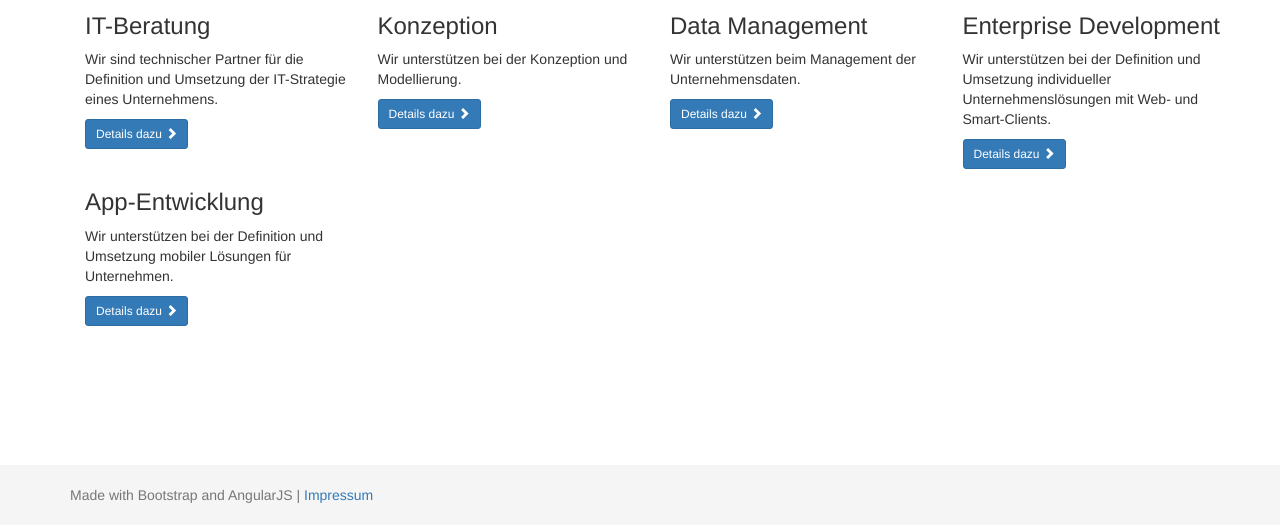
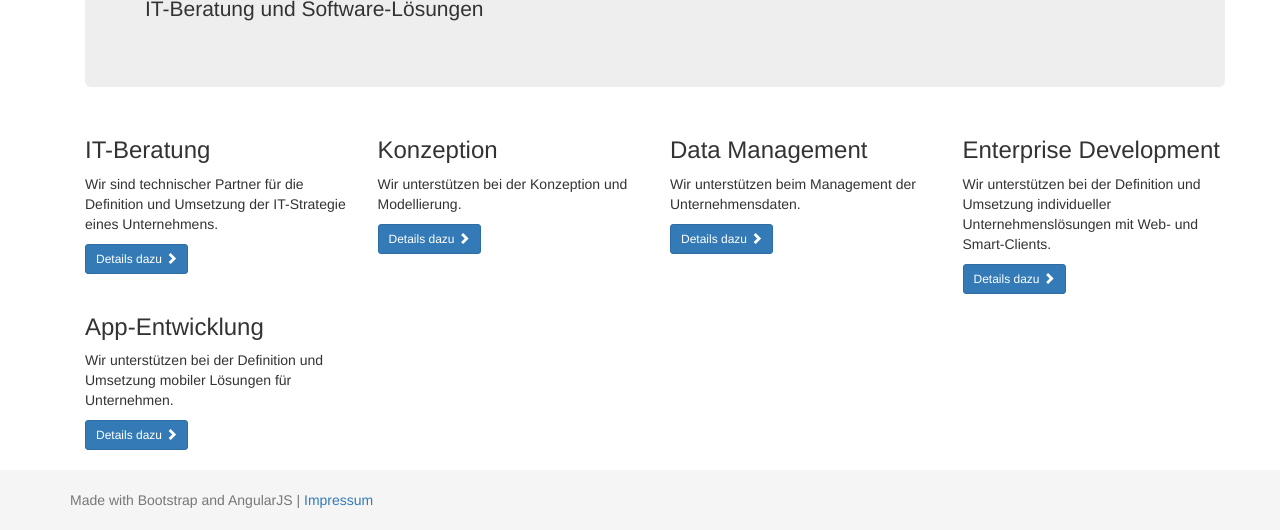
Before and after one commit to bjugel/web, a website: page index.html in a window 1280 px wide. Shown: the part 275-805 px from the top of the page. Drawn offline with nearby package versions, Linux system fonts and the light colour scheme; some packages are replaced by stand-ins of ours; files that its build step writes are made by us from their sources.

Commit message:
Fixed controller misconcept.

```diff
--- a/index.html
+++ b/index.html
@@ -1,5 +1,5 @@
 <!DOCTYPE html>
-<html ng-app="spqrApp" manifest="cache.manifest">
+<html ng-app="spqrApp" manifest="cache.manifest" ng-controller="MainCtrl">
   <head>
     <meta charset="utf-8"/>
     <meta http-equiv="X-UA-Compatible" content="IE=edge"/>
@@ -43,7 +43,7 @@
         </div>
       </div>
 
-      <div class="container" ng-view>
+      <div class="container" ng-view="ng-view">
       </div>
     </div> <!-- /.container -->
 
--- a/js/app.js
+++ b/js/app.js
@@ -19,65 +19,63 @@ spqrApp.config(['$routeProvider',
             }).
             when('/index', {
                 templateUrl: 'pages/index.html',
-                controller: 'MainCtrl',
+                controller: 'IdentityCtrl',
                 activeTab: 'index',
                 slug: 'IT-Beratung und Software-Lösungen',
 				res : ressources
-
             }).
             when('/consulting', {
                 templateUrl: 'pages/consulting.html',
-                controller: 'MainCtrl',
+                controller: 'IdentityCtrl',
                 activeTab: 'consulting',
                 slug: 'Wir sind technischer Partner für die Definition und Umsetzung der IT-Strategie eines Unternehmens',
 				res : ressources
             }).
             when('/design-modeling', {
                 templateUrl: 'pages/design-modeling.html',
-                controller: 'MainCtrl',
+                controller: 'IdentityCtrl',
                 activeTab: 'design',
                 slug: 'Fachliche, technische Konzeption und Modellierung',
 				res : ressources
-
             }).
             when('/data-management', {
                 templateUrl: 'pages/data-management.html',
-                controller: 'MainCtrl',
+                controller: 'IdentityCtrl',
                 activeTab: 'datamanagement',
                 slug: 'Data Management',
 				res : ressources
             }).
             when('/enterprise-development', {
                 templateUrl: 'pages/enterprise-development.html',
-                controller: 'MainCtrl',
+                controller: 'IdentityCtrl',
                 activeTab: 'enterprisedev',
                 slug: 'Enterprise Development',
 				res : ressources
             }).
             when('/continuous-integration', {
                 templateUrl: 'pages/continuous-integration.html',
-                controller: 'MainCtrl',
+                controller: 'IdentityCtrl',
                 activeTab: 'continuous',
                 slug: 'Continuous Integration',
 				res : ressources
             }).
             when('/mobile-solutions', {
                 templateUrl: 'pages/mobile-solutions.html',
-                controller: 'MainCtrl',
+                controller: 'IdentityCtrl',
                 activeTab: 'mobilesolutions',
                 slug: 'App-Entwicklung',
 				res : ressources
             }).
             when('/impressum', {
                 templateUrl: 'pages/' + (isSpqr ? '' : 'iboe-') + 'impressum.html',
-                controller: 'MainCtrl',
+                controller: 'IdentityCtrl',
                 activeTab: 'impressum',
                 slug: 'IT-Beratung und Software-Lösungen',
 				res : ressources
             }).
             when('/contact-us', {
                 templateUrl: 'pages/' + (isSpqr ? '' : 'iboe-') + 'contact-us.html',
-                controller: 'MainCtrl',
+                controller: 'IdentityCtrl',
                 activeTab: 'contact',
                 slug: 'IT-Beratung und Software-Lösungen',
 				res : ressources
--- a/js/controllers.js
+++ b/js/controllers.js
@@ -1,6 +1,9 @@
 'use strict';
 
 var spqrControllers = angular.module('spqrControllers', []);
+
+spqrControllers.controller('IdentityCtrl', ['$scope', function($scope) {
+}]);
 
 spqrControllers.controller('MainCtrl', ['$scope', '$route', function($scope, $route) {
     $scope.$route = $route;
```
